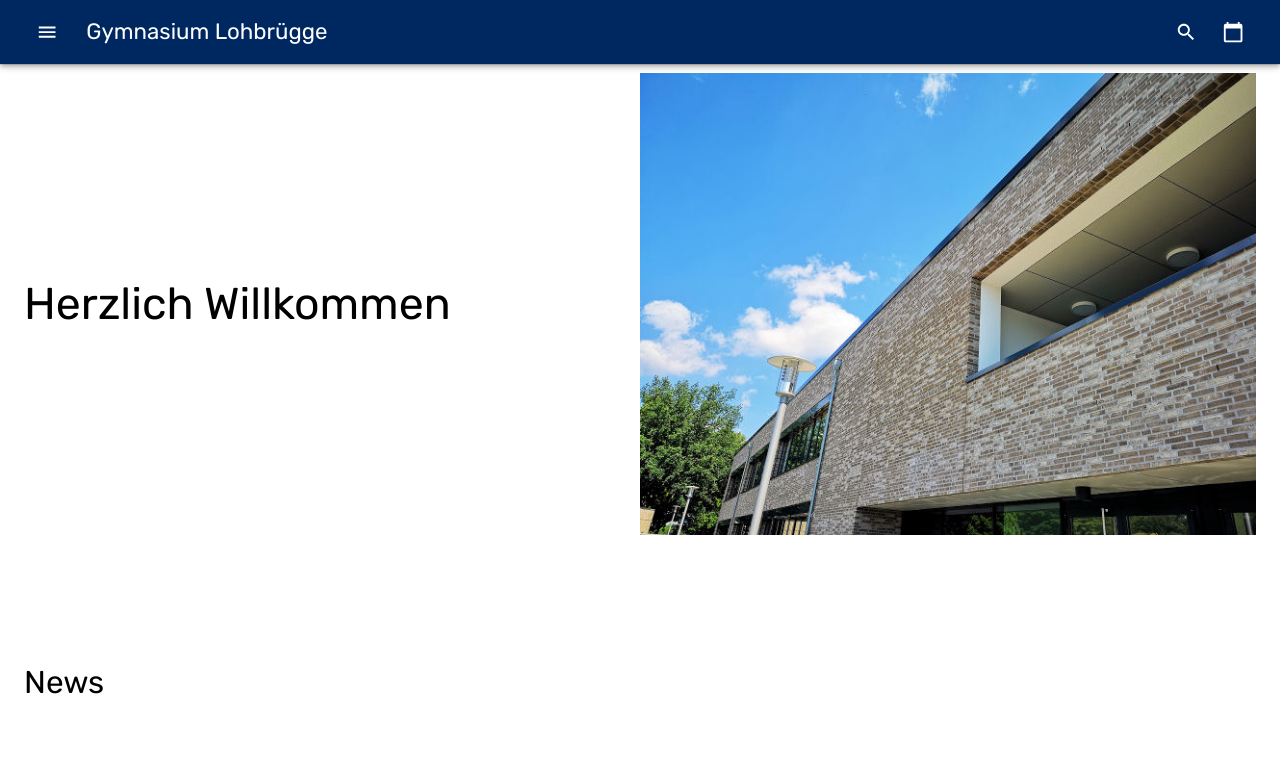
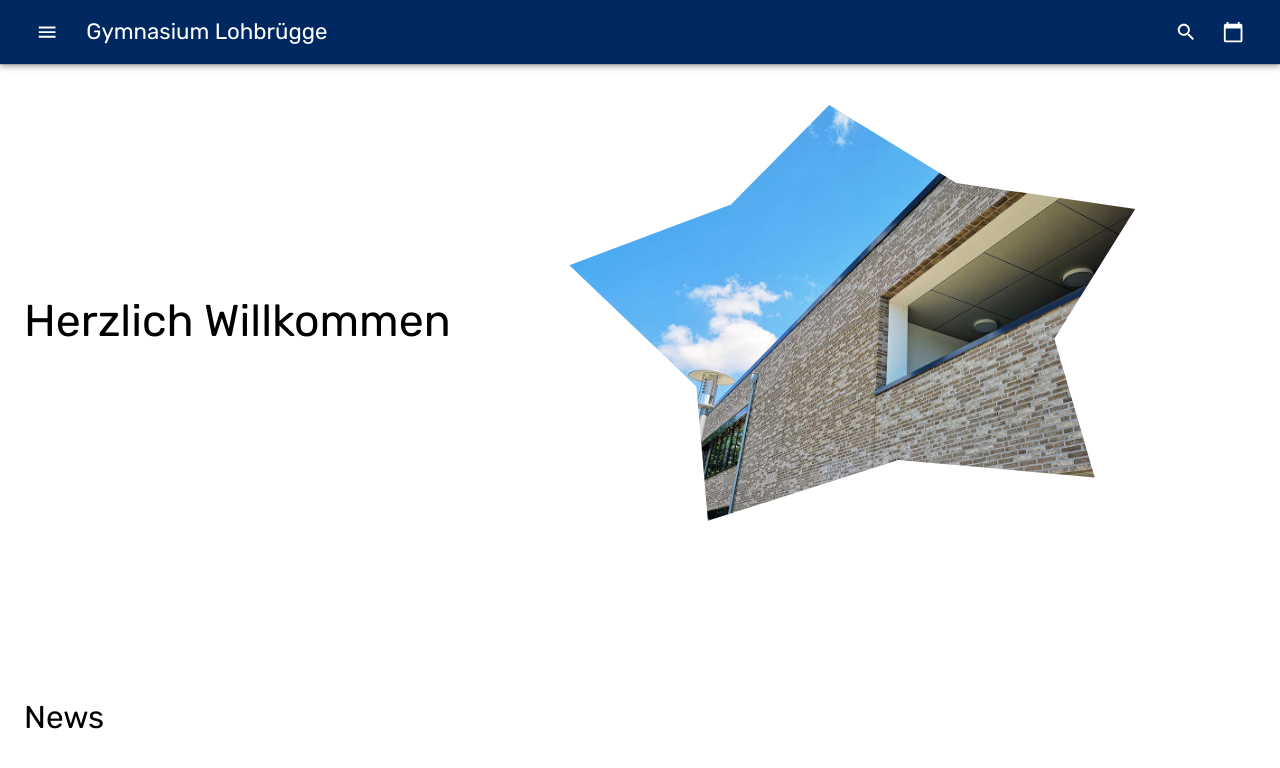
Before and after one commit to nicholas-roether/gyloh-preview, a React (Create React App) app: page / in a window 1280 px wide. Shown: the top 768 px of the page. Built offline with nearby package versions, Linux system fonts and the light colour scheme.

Commit message:
Create clip path

```diff
--- a/src/home/Home.tsx
+++ b/src/home/Home.tsx
@@ -6,16 +6,18 @@ import theme from "../theme";
 export default class HomePage extends React.Component {
     render() {
         const OpeningWrapper = styled.div`
-            display: flex;
-            width: 100%;
+            display: inline-flex;
             justify-content: space-between;
             align-items: center;
+			margin: auto;
             margin-bottom: 8em;
         `;
 
         const OpeningImage = styled.img`
             width: 50%;
-            /* max-width: 600px; */
+            margin: ${theme.spacing(4)}px;
+			/* TODO make this look better */
+			clip-path: polygon(45% 0, 67% 18%, 98% 24%, 84% 54%, 91% 86%, 57% 82%, 24% 96%, 22% 65%, 0 37%, 28% 23%);
             ${theme.breakpoints.down("sm")} {
                 display: none;
             }
```
